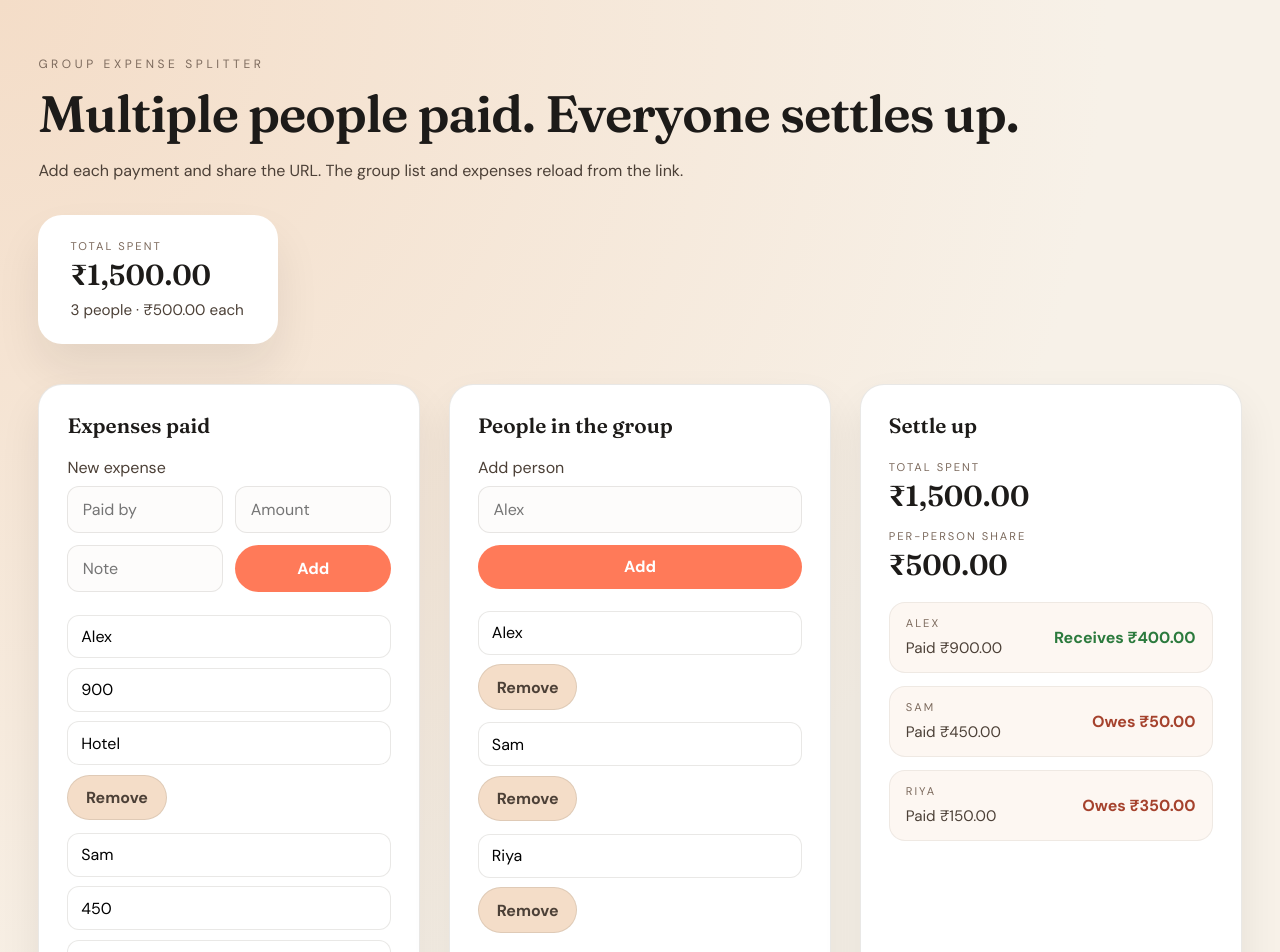
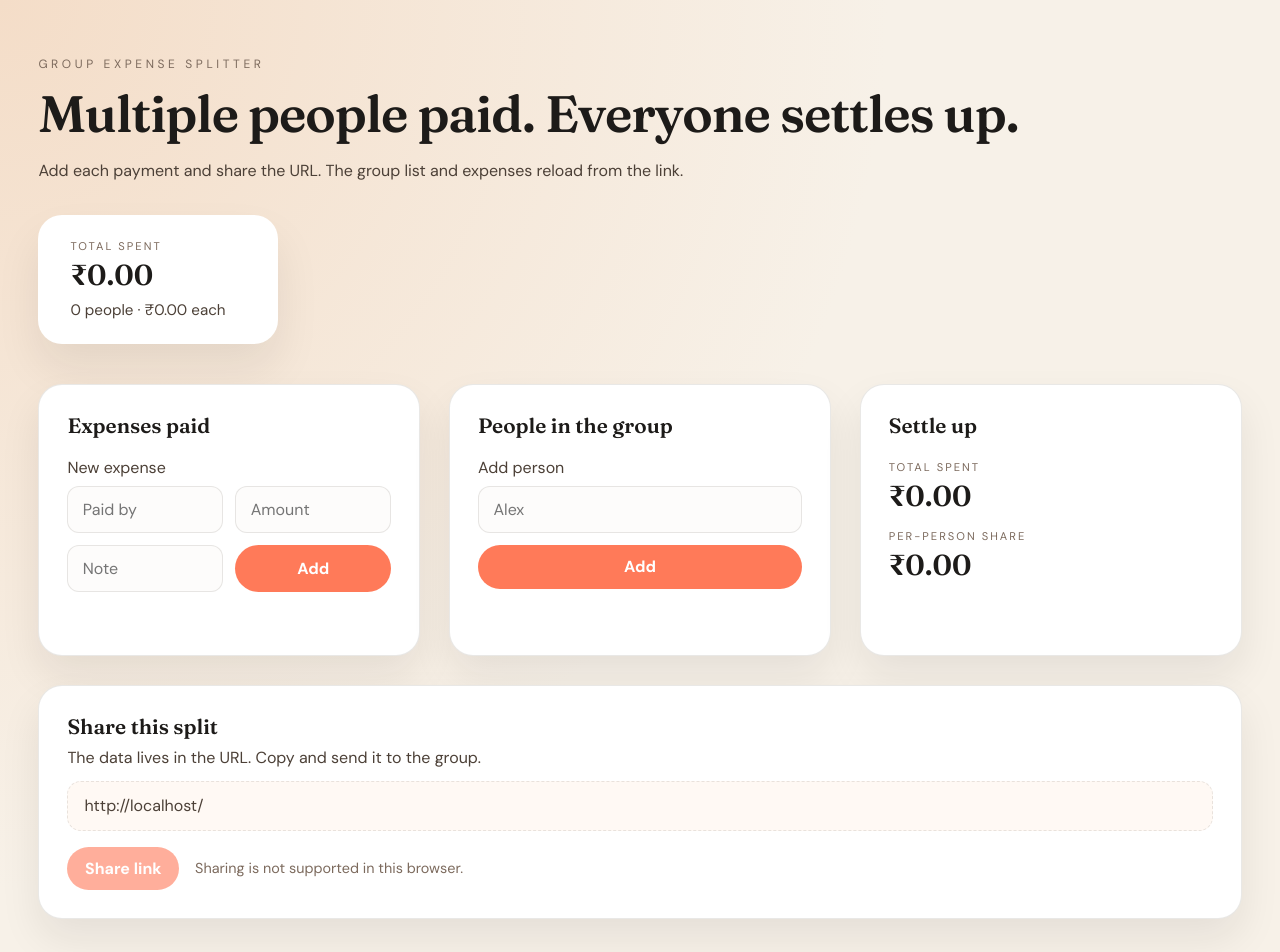
Before and after one commit to RakshithNM/expense-splitter, a Vue app: page / in a window 1280 px wide. Shown: the top 952 px of the page. Built offline with nearby package versions, Linux system fonts and the light colour scheme.

Commit message:
Added a share button and removed default people

```diff
--- a/src/App.vue
+++ b/src/App.vue
@@ -132,6 +132,8 @@ const shareableUrl = computed(() => {
   return url.toString()
 })
 
+const canShare = ref(false)
+
 function addPerson() {
   const name = newPersonName.value.trim()
   if(!name) {
@@ -199,18 +201,6 @@ function loadFromUrl() {
       expenses.value = []
     }
   }
-
-  if(people.value.length === 0) {
-    people.value = [{ name: 'Alex' }, { name: 'Sam' }, { name: 'Riya' }]
-  }
-
-  if(expenses.value.length === 0) {
-    expenses.value = [
-      { payer: 'Alex', amount: 900, note: 'Hotel' },
-      { payer: 'Sam', amount: 450, note: 'Tickets' },
-      { payer: 'Riya', amount: 150, note: 'Snacks' },
-    ]
-  }
 }
 
 function syncPeopleFromExpenses() {
@@ -256,10 +246,27 @@ function syncUrl() {
   window.history.replaceState({}, '', nextUrl)
 }
 
+async function shareSplit() {
+  if(!canShare.value) {
+    return
+  }
+
+  try {
+    await navigator.share({
+      title: 'Group expense split',
+      text: 'Here is the shared expense split.',
+      url: shareableUrl.value,
+    })
+  } catch {
+    // Ignore cancellation or share errors.
+  }
+}
+
 onMounted(() => {
   loadFromUrl()
   syncPeopleFromExpenses()
   isHydrated.value = true
+  canShare.value = typeof navigator !== 'undefined' && typeof navigator.share === 'function'
 })
 
 watch(expenses, () => {
@@ -399,6 +406,12 @@ watch([people, expenses], syncUrl, { deep: true })
         <h2>Share this split</h2>
         <p class="muted">The data lives in the URL. Copy and send it to the group.</p>
         <input class="share-url" type="text" :value="shareableUrl" readonly />
+        <div class="share-actions">
+          <button type="button" class="primary" :disabled="!canShare" @click="shareSplit">
+            Share link
+          </button>
+          <span v-if="!canShare" class="hint">Sharing is not supported in this browser.</span>
+        </div>
       </section>
     </main>
   </div>
@@ -649,6 +662,13 @@ button.ghost:hover {
   transform: translateY(-1px);
 }
 
+button:disabled {
+  cursor: not-allowed;
+  opacity: 0.6;
+  box-shadow: none;
+  transform: none;
+}
+
 .pill-row {
   display: flex;
   flex-wrap: wrap;
@@ -678,6 +698,19 @@ button.ghost:hover {
   color: var(--ink-2);
 }
 
+.share-actions {
+  margin-top: 1rem;
+  display: flex;
+  align-items: center;
+  gap: 1rem;
+  flex-wrap: wrap;
+}
+
+.hint {
+  font-size: 0.9rem;
+  color: var(--ink-3);
+}
+
 .muted {
   color: var(--ink-2);
   margin-top: 0.5rem;
```
